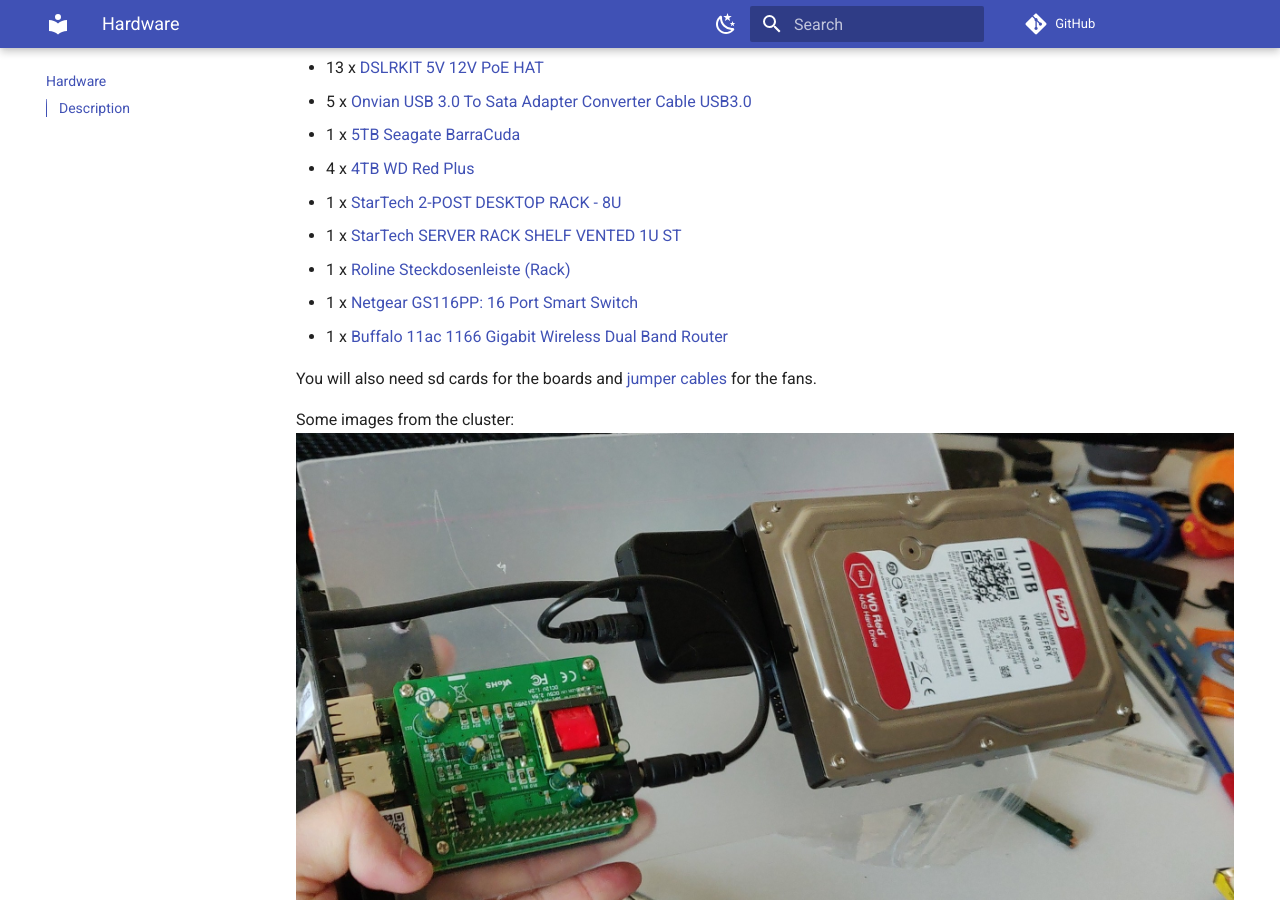
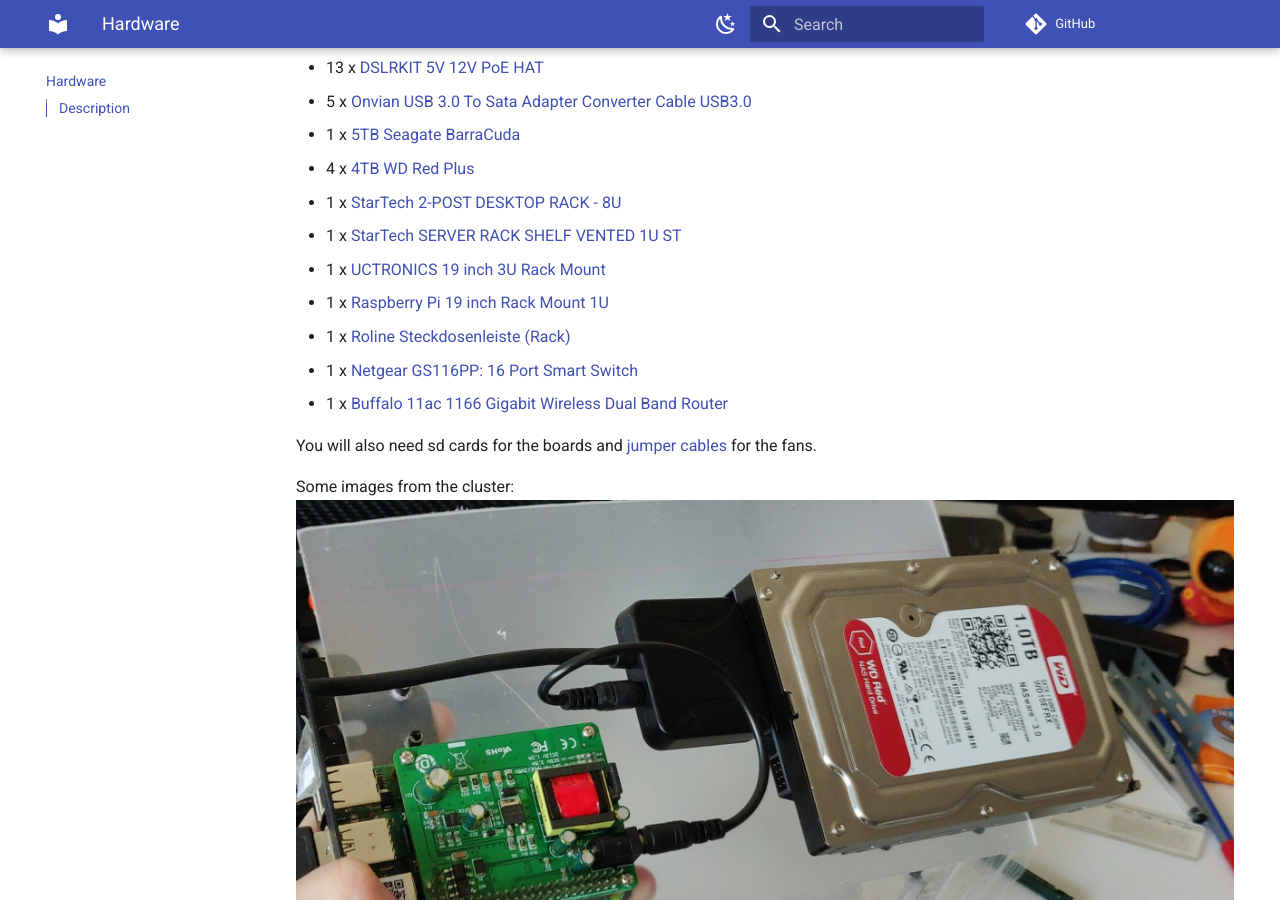
Before and after one commit to anagno/DockerRecipes, an MkDocs documentation site: the page built from docs/00_hardware.md, in a window 1280 px wide and 900 px high, scrolled down 433 px. Built offline with MkDocs 1.6.1 and Material for MkDocs 9.7.7, drawn with Linux system fonts in a browser that asks for light colours; comment, search, counter and statistics services are not loaded.

Commit message:
Updating the hardware

```diff
--- a/docs/00_hardware.md
+++ b/docs/00_hardware.md
@@ -16,6 +16,8 @@ The hardware I am currently using is:
 * 4 x [4TB WD Red Plus](https://www.digitec.ch/en/s1/product/wd-red-plus-4tb-35-cmr-hard-drives-634541)
 * 1 x [StarTech 2-POST DESKTOP RACK - 8U](https://www.digitec.ch/en/s1/product/startech-2-post-desktop-rack-8u-server-cabinets-10147900)
 * 1 x [StarTech SERVER RACK SHELF VENTED 1U ST](https://www.galaxus.ch/de/s1/product/startech-server-rack-shelf-vented-1u-st-serverschrank-10164244)
+* 1 x [UCTRONICS 19 inch 3U Rack Mount](https://www.uctronics.com/19-server-rack-mounts-for-rpi-jetson-nano/uctronics-19-inch-3u-rack-mount-for-raspberry-pi-4-with-8-mounting-plates.html)
+* 1 x [Raspberry Pi 19 inch Rack Mount 1U](https://www.myelectronics.nl/us/19-inch-rack-mount-1u-for-1-4-raspberry-pi.html)
 * 1 x [Roline Steckdosenleiste (Rack)](https://www.digitec.ch/en/s1/product/roline-steckdosenleiste-rack-2m-socket-strips-14215745)
 * 1 x [Netgear GS116PP: 16 Port Smart Switch](https://www.digitec.ch/en/s1/product/netgear-gs116pp-16-port-smart-switch-16ports-network-switches-8984850)
 * 1 x [Buffalo 11ac 1166 Gigabit Wireless Dual Band Router](https://www.amazon.de/Buffalo-WZR-1166DHP-EU-Wireless-Gigabit-Parental/dp/B00EZI13D6)
```
Also changed, not shown: README.md (+5 -0 lines).
